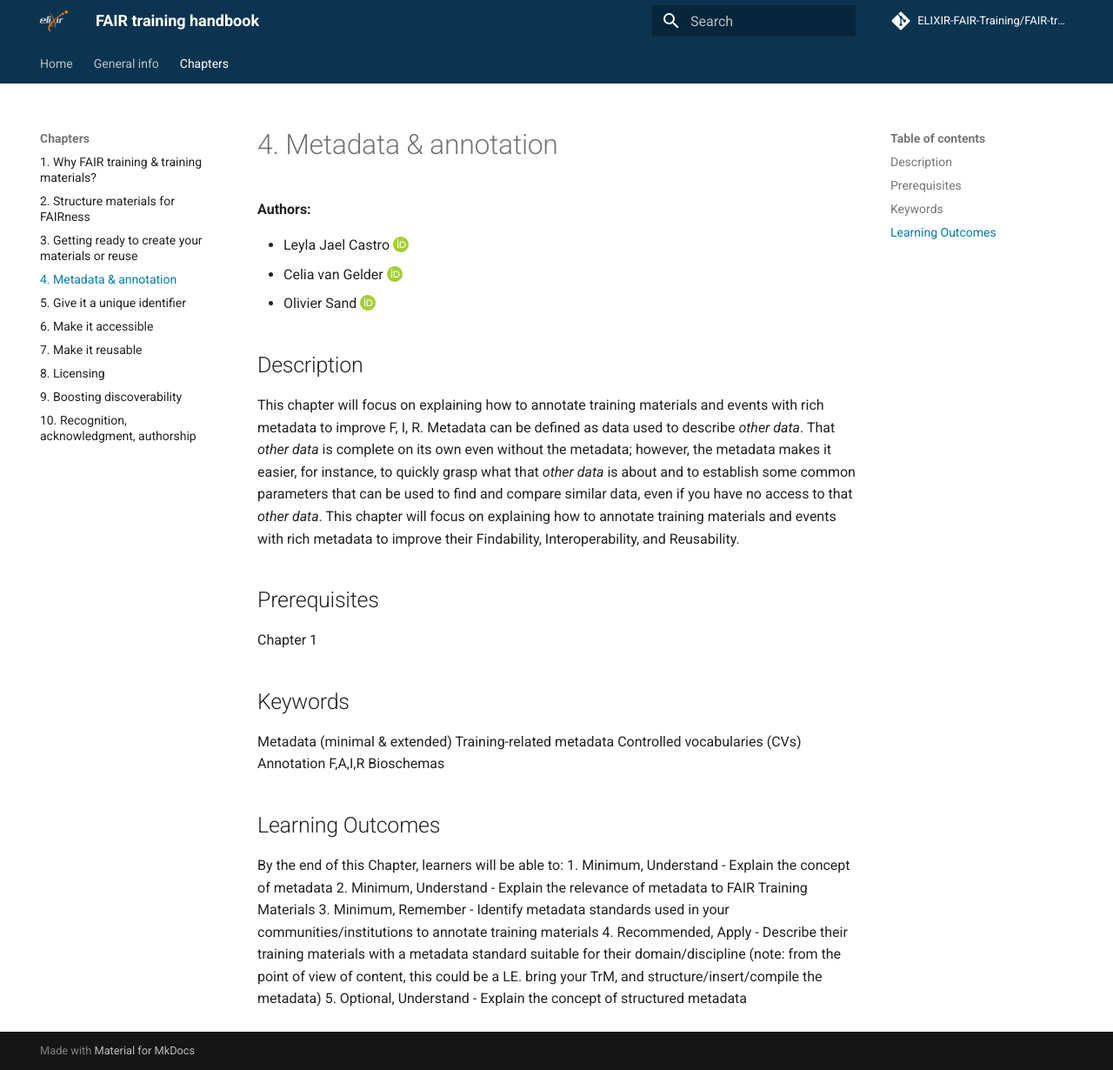
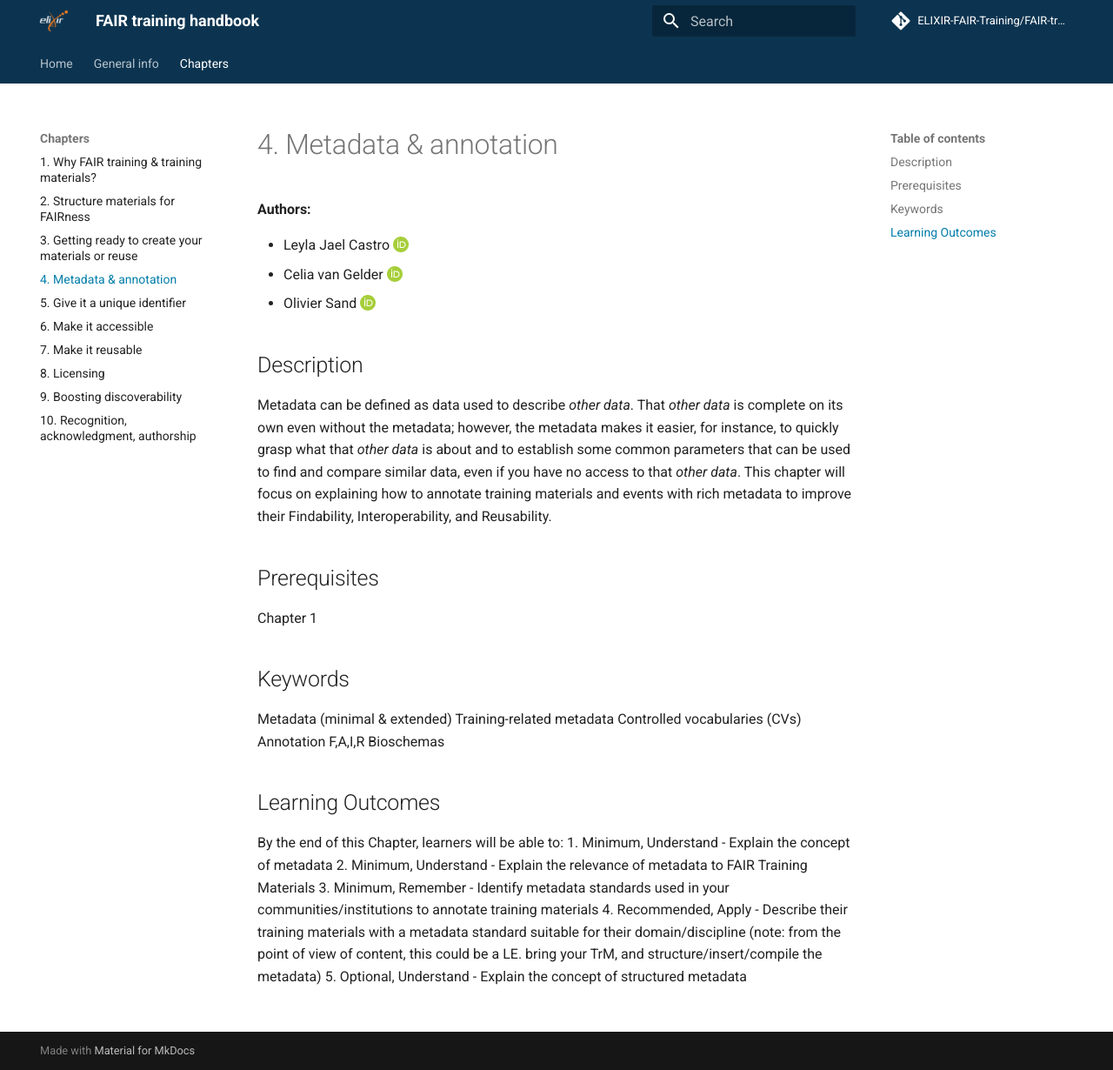
Before and after one commit to elixir-europe-training/ELIXIR-TrP-FAIR-training-handbook, an MkDocs documentation site: the page built from docs/chapters/chapter_04.md, in a window 1280 px wide and 1230 px high. Shown: the whole window at 87% size. Built offline with MkDocs 1.6.1 and Material for MkDocs 9.7.7, drawn with Linux system fonts in a browser that asks for light colours; comment, search, counter and statistics services are not loaded.

Commit message:
Little fix in description

```diff
--- a/docs/chapters/chapter_04.md
+++ b/docs/chapters/chapter_04.md
@@ -6,7 +6,6 @@
 - Olivier Sand [:custom-orcid:](https://orcid.org/0000-0003-1465-1640)
 
 ## Description
-This chapter will focus on explaining how to annotate training materials and events with rich metadata to improve F, I, R.
 Metadata can be defined as data used to describe _other data_. That _other data_ is complete on its own even without the metadata; however, the metadata makes it easier, for instance, to quickly grasp what that _other data_ is about and to establish some common parameters that can be used to find and compare similar data, even if you have no access to that _other data_. This chapter will focus on explaining how to annotate training materials and events with rich metadata to improve their Findability, Interoperability, and Reusability.
 ## Prerequisites
 Chapter 1
```
